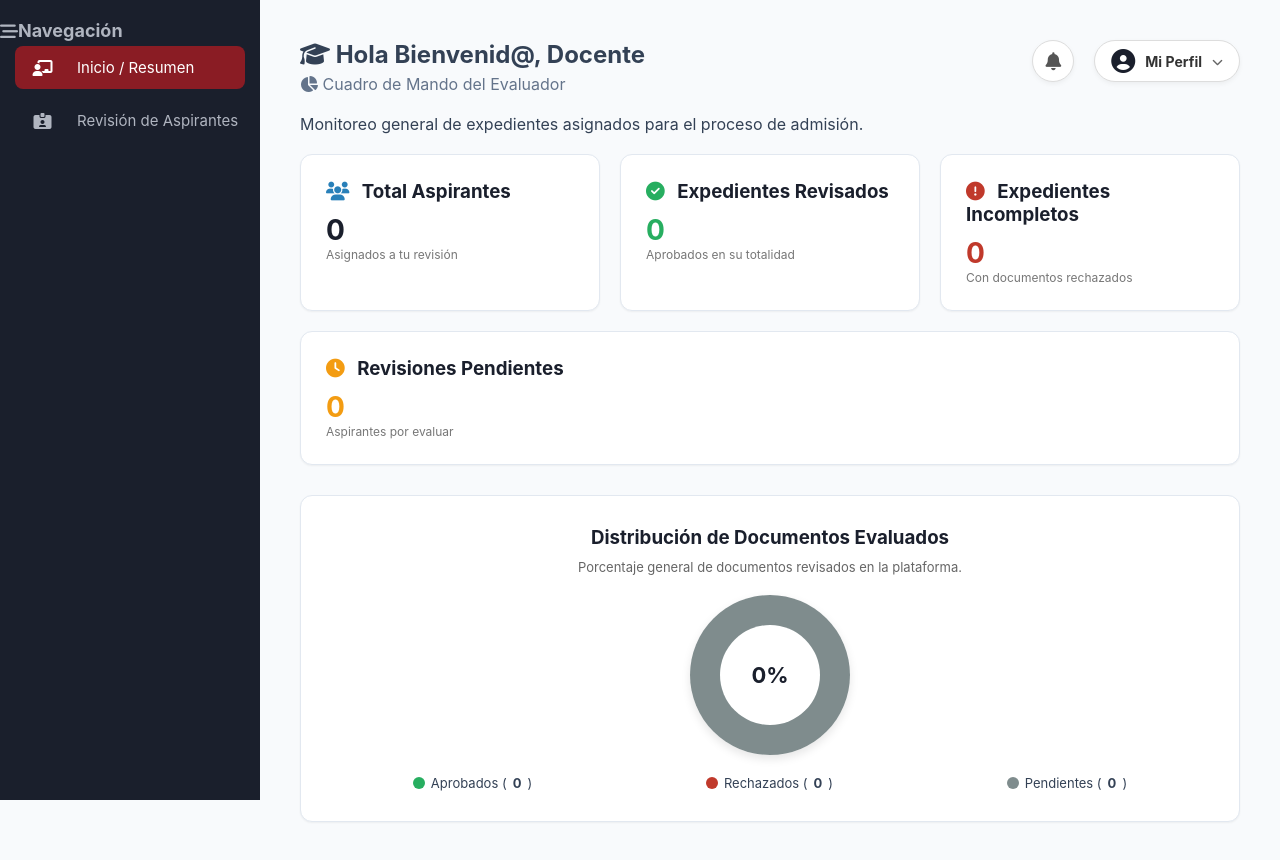
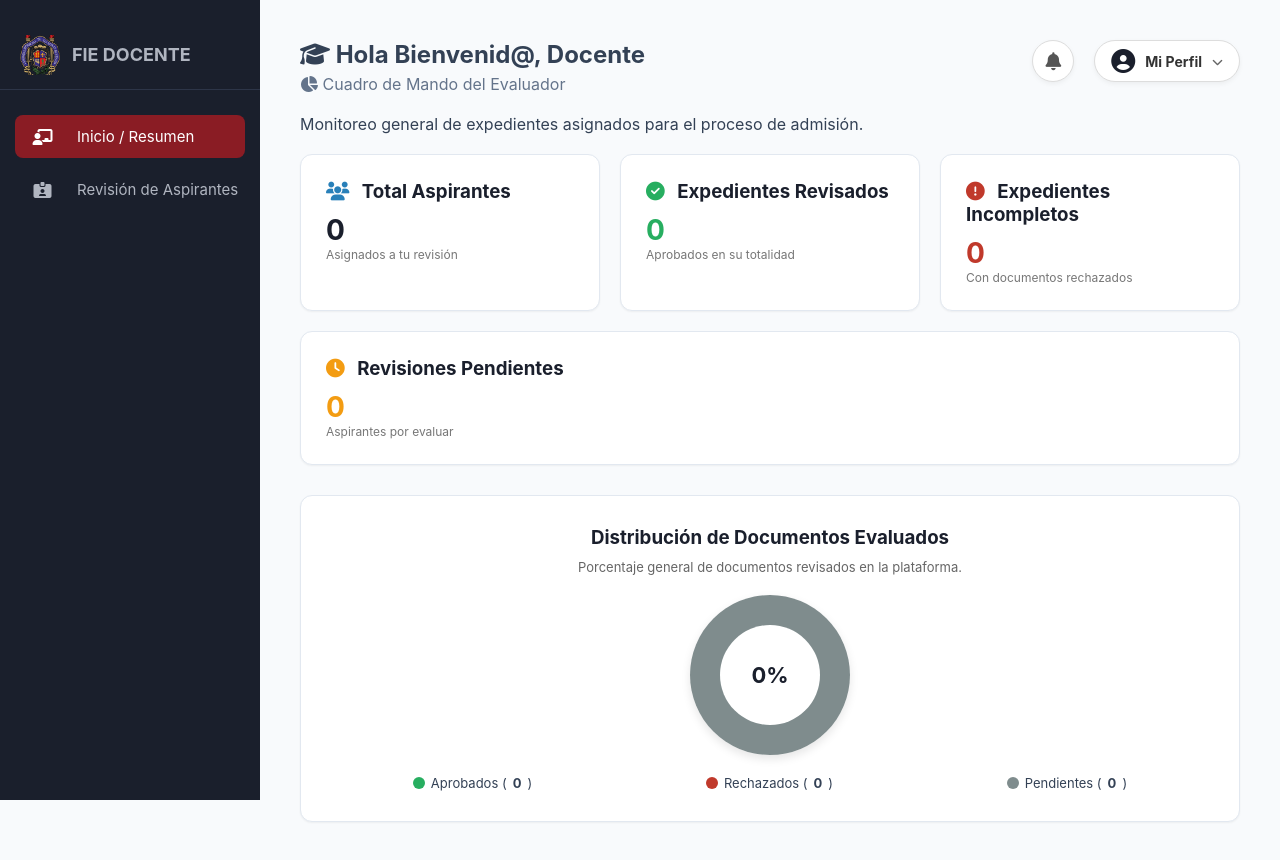
Before and after one commit to Yzy-zu/PosgradosFie, a website: page frontend/docente.html in a window 1280 px wide. Drawn offline with nearby package versions, Linux system fonts and the light colour scheme; some packages are replaced by stand-ins of ours; no server answers; a script that the page names is missing.

Commit message:
modificacion sidebar imagen umsnh

```diff
--- a/frontend/css/style.css
+++ b/frontend/css/style.css
@@ -118,41 +118,43 @@ body {
 .sidebar-header {
     display: flex;
     align-items: center;
-    justify-content: space-between;
-    padding: 10px 20px;
+    padding: 15px 20px;
     border-bottom: 1px solid #2d3548;
     margin-bottom: 20px;
     height: 70px;
-}
-
-.sidebar-toggle {
-    background: none;
-    border: none;
+    transition: padding 0.3s ease, justify-content 0.3s ease;
+}
+
+.sidebar-logo {
+    width: 40px;
+    height: 40px;
+    object-fit: cover;
+    border-radius: 5px;
+    cursor: pointer;
+    transition: transform 0.3s ease, margin 0.3s ease;
+    flex-shrink: 0;
+}
+
+.sidebar-logo:hover {
+    transform: scale(1.05);
+}
+
+.sidebar-header span.text {
+    font-size: 18px;
+    font-weight: bold;
     color: #b0b5c0;
-    font-size: 20px;
-    cursor: pointer;
-    transition: color 0.3s;
-    padding: 5px;
-}
-
-.sidebar-toggle:hover {
-    color: #fff;
+    margin-left: 12px;
+    transition: opacity 0.3s ease, margin-left 0.3s;
+    white-space: nowrap;
 }
 
 .sidebar.collapsed .sidebar-header {
+    padding: 15px 0;
     justify-content: center;
-    padding: 10px 0;
-}
-
-.sidebar h2 {
-    font-size: 18px;
-    margin-bottom: 0;
-    color: #b0b5c0;
-    display: flex;
-    align-items: center;
-}
-
-.sidebar.collapsed h2 {
+}
+
+.sidebar.collapsed .sidebar-header span.text {
+    opacity: 0;
     display: none;
 }
 
--- a/frontend/docente.html
+++ b/frontend/docente.html
@@ -22,7 +22,10 @@
 
     <!-- BARRA LATERAL DE NAVEGACIÓN -->
     <nav class="sidebar">
-        <h2><i class="fa-solid fa-bars-staggered"></i> Navegación</h2>
+        <div class="sidebar-header">
+            <img src="css/umsnh-logo.png" alt="Logo" class="sidebar-logo" onclick="toggleSidebar()">
+            <span class="text">FIE DOCENTE</span>
+        </div>
         <a id="nav-inicio" onclick="switchView('inicio')" class="active"><i class="fa-solid fa-chalkboard-user"></i> <span class="text">Inicio / Resumen</span>
             </a>
         <a id="nav-aspirantes" onclick="switchView('aspirantes')"><i class="fa-solid fa-id-card-clip"></i> <span class="text">Revisión de
```
Also changed, not shown: frontend/admin.html (+3 -5 lines), frontend/aspirante.html (+3 -5 lines).
